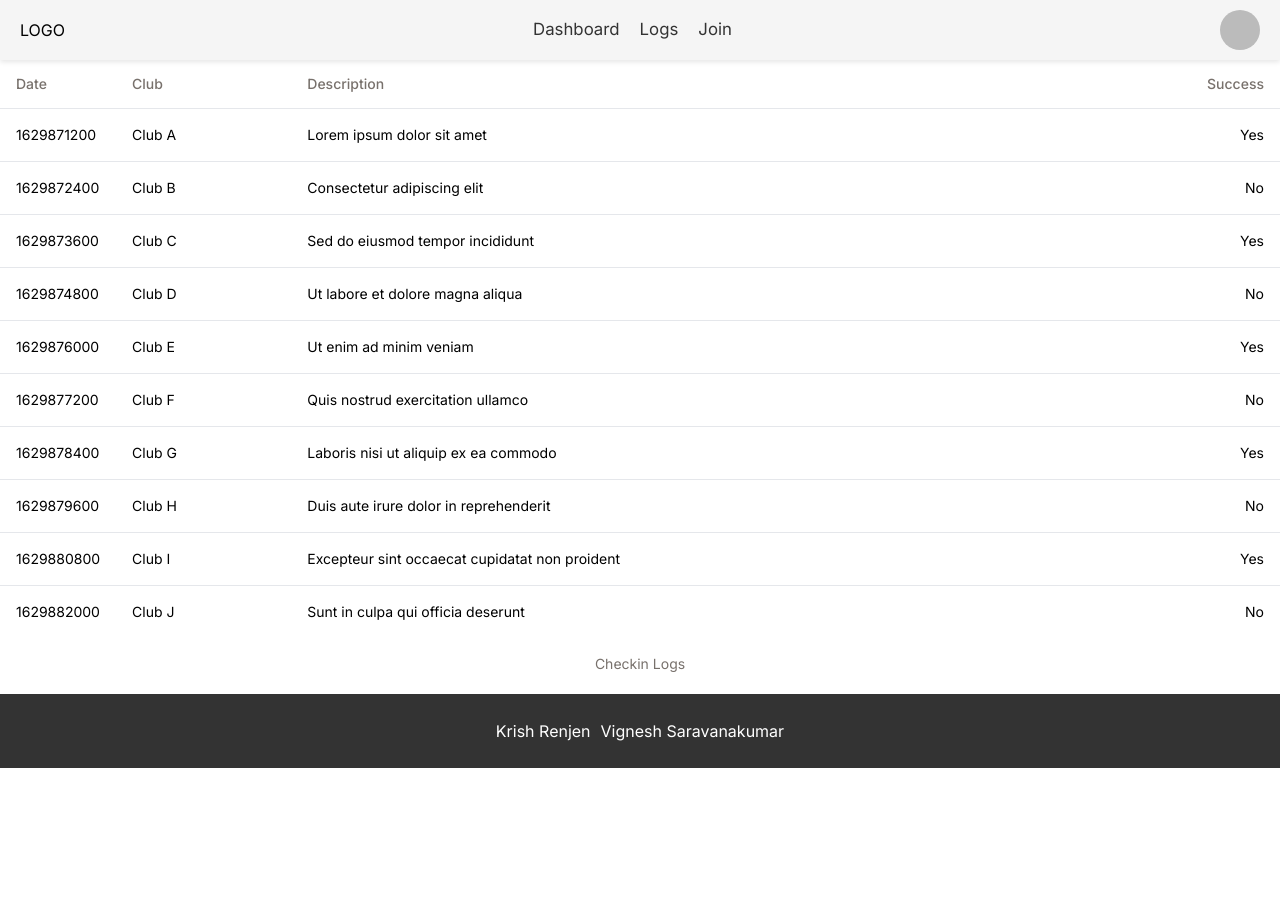
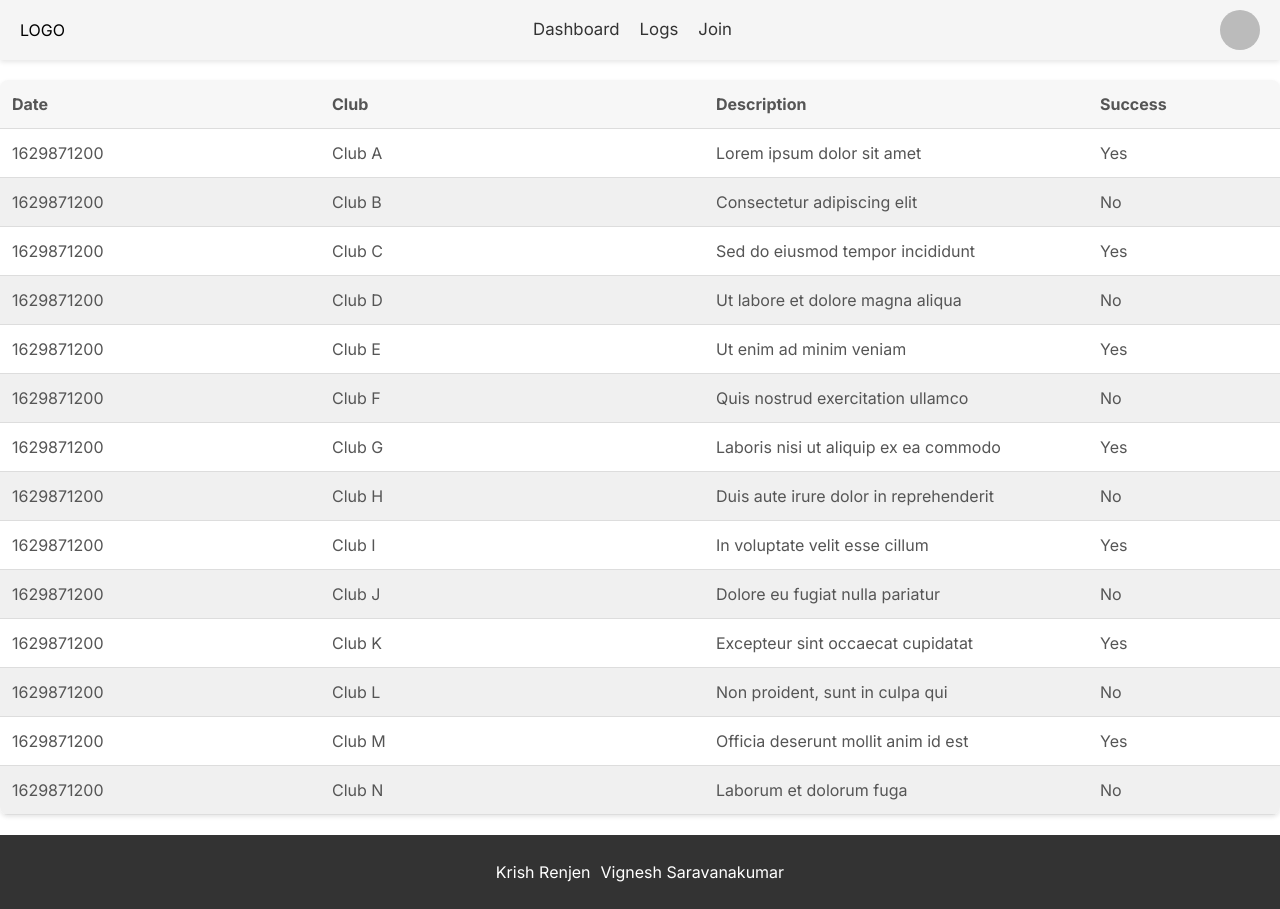
Before and after one commit to vigneshsaravanakumar404/SBHS-Club-Portal, a Next.js app in the folder website/: page /logs in a window 1280 px wide. Before the commit the page ends 800 px from the top, so only its background shows below. Built offline with nearby package versions, Linux system fonts and the light colour scheme; no server answers; sample sign-in values are in the browser's storage.

Commit message:
Stage Changes
Signed-off-by: Vignesh Saravanakumar <10021913@sbstudents.org>

```diff
--- a/website/app/logs/page.tsx
+++ b/website/app/logs/page.tsx
@@ -4,15 +4,6 @@ import Header from "./../Header";
 import Footer from "./../Footer";
 import { useSession } from 'next-auth/react';
 import { redirect } from 'next/navigation';
-import {
-    Table,
-    TableBody,
-    TableCaption,
-    TableCell,
-    TableHead,
-    TableHeader,
-    TableRow,
-} from "@/components/ui/table"
 require("./style.css");
 
 
@@ -24,93 +15,111 @@ const tableData = [
         success: true,
     },
     {
-        unixTimeStamp: "1629872400",
+        unixTimeStamp: "1629871200",
         club: "Club B",
         description: "Consectetur adipiscing elit",
         success: false,
     },
     {
-        unixTimeStamp: "1629873600",
+        unixTimeStamp: "1629871200",
         club: "Club C",
         description: "Sed do eiusmod tempor incididunt",
         success: true,
     },
     {
-        unixTimeStamp: "1629874800",
+        unixTimeStamp: "1629871200",
         club: "Club D",
         description: "Ut labore et dolore magna aliqua",
         success: false,
     },
     {
-        unixTimeStamp: "1629876000",
+        unixTimeStamp: "1629871200",
         club: "Club E",
         description: "Ut enim ad minim veniam",
         success: true,
     },
     {
-        unixTimeStamp: "1629877200",
+        unixTimeStamp: "1629871200",
         club: "Club F",
         description: "Quis nostrud exercitation ullamco",
         success: false,
     },
     {
-        unixTimeStamp: "1629878400",
+        unixTimeStamp: "1629871200",
         club: "Club G",
         description: "Laboris nisi ut aliquip ex ea commodo",
         success: true,
     },
     {
-        unixTimeStamp: "1629879600",
+        unixTimeStamp: "1629871200",
         club: "Club H",
         description: "Duis aute irure dolor in reprehenderit",
         success: false,
     },
     {
-        unixTimeStamp: "1629880800",
+        unixTimeStamp: "1629871200",
         club: "Club I",
-        description: "Excepteur sint occaecat cupidatat non proident",
+        description: "In voluptate velit esse cillum",
         success: true,
     },
     {
-        unixTimeStamp: "1629882000",
+        unixTimeStamp: "1629871200",
         club: "Club J",
-        description: "Sunt in culpa qui officia deserunt",
+        description: "Dolore eu fugiat nulla pariatur",
         success: false,
     },
+    {
+        unixTimeStamp: "1629871200",
+        club: "Club K",
+        description: "Excepteur sint occaecat cupidatat",
+        success: true,
+    },
+    {
+        unixTimeStamp: "1629871200",
+        club: "Club L",
+        description: "Non proident, sunt in culpa qui",
+        success: false,
+    },
+    {
+        unixTimeStamp: "1629871200",
+        club: "Club M",
+        description: "Officia deserunt mollit anim id est",
+        success: true,
+    },
+    {
+        unixTimeStamp: "1629871200",
+        club: "Club N",
+        description: "Laborum et dolorum fuga",
+        success: false,
+    }
 ];
 
+export function Body() {
+    const { data: session } = useSession();
 
-export function Body() {
-
-    const { data: session } = useSession();
     if (session) {
-
         return (
-            <div className="body">
-                <Table>
-                    <TableCaption>Checkin Logs</TableCaption>
-                    <TableHeader>
-                        <TableRow>
-                            <TableHead className="w-[100px]">Date</TableHead>
-                            <TableHead>Club</TableHead>
-                            <TableHead>Description</TableHead>
-                            <TableHead className="text-right">Success</TableHead>
-                        </TableRow>
-                    </TableHeader>
-                    <TableBody>
-                        {tableData.map((row) => (
-                            <TableRow key={row.unixTimeStamp}>
-                                <TableCell>{row.unixTimeStamp}</TableCell>
-                                <TableCell>{row.club}</TableCell>
-                                <TableCell>{row.description}</TableCell>
-                                <TableCell className="text-right">
-                                    {row.success ? "Yes" : "No"}
-                                </TableCell>
-                            </TableRow>
+            <div className="table">
+                <table className="logs-table">
+                    <thead>
+                        <tr>
+                            <th>Date</th>
+                            <th>Club</th>
+                            <th>Description</th>
+                            <th>Success</th>
+                        </tr>
+                    </thead>
+                    <tbody>
+                        {tableData.map((row, index) => (
+                            <tr key={index}>
+                                <td>{row.unixTimeStamp}</td>
+                                <td>{row.club}</td>
+                                <td>{row.description}</td>
+                                <td>{row.success ? "Yes" : "No"}</td>
+                            </tr>
                         ))}
-                    </TableBody>
-                </Table>
-
+                    </tbody>
+                </table>
             </div>
         );
     }
--- a/website/app/logs/style.css
+++ b/website/app/logs/style.css
@@ -0,0 +1,59 @@
+.table {
+    width: 100%;
+    margin-top: 20px;
+}
+
+.logs-table {
+    width: 100%;
+    border-collapse: separate;
+    border-spacing: 0;
+    border-radius: 8px;
+    overflow: hidden;
+    box-shadow: 0 2px 4px rgba(0, 0, 0, 0.1);
+}
+
+.logs-table th,
+.logs-table td {
+    padding: 12px;
+    text-align: left;
+    font-size: 16px;
+    color: #555;
+}
+
+.logs-table th {
+    background-color: #f7f7f7;
+    font-weight: bold;
+    border-bottom: 2px solid #ddd;
+}
+
+.logs-table tbody tr:nth-child(even) {
+    background-color: #f0f0f0;
+}
+
+.logs-table tbody tr:hover {
+    background-color: #e0e0e0;
+}
+
+.logs-table th,
+.logs-table td {
+    border: none;
+    border-bottom: 1px solid #ddd;
+}
+
+.logs-table th:nth-child(1),
+.logs-table td:nth-child(4) {
+    width: 25%;
+}
+
+.logs-table th:nth-child(2),
+.logs-table td:nth-child(3) {
+    width: 30%;
+}
+
+.heading {
+    font-size: 24px;
+    font-weight: bold;
+    margin-bottom: 20px;
+    text-align: center;
+    color: #333;
+}
```
Also changed, not shown: 1 other file (tests, documents, lock files or other folders).
